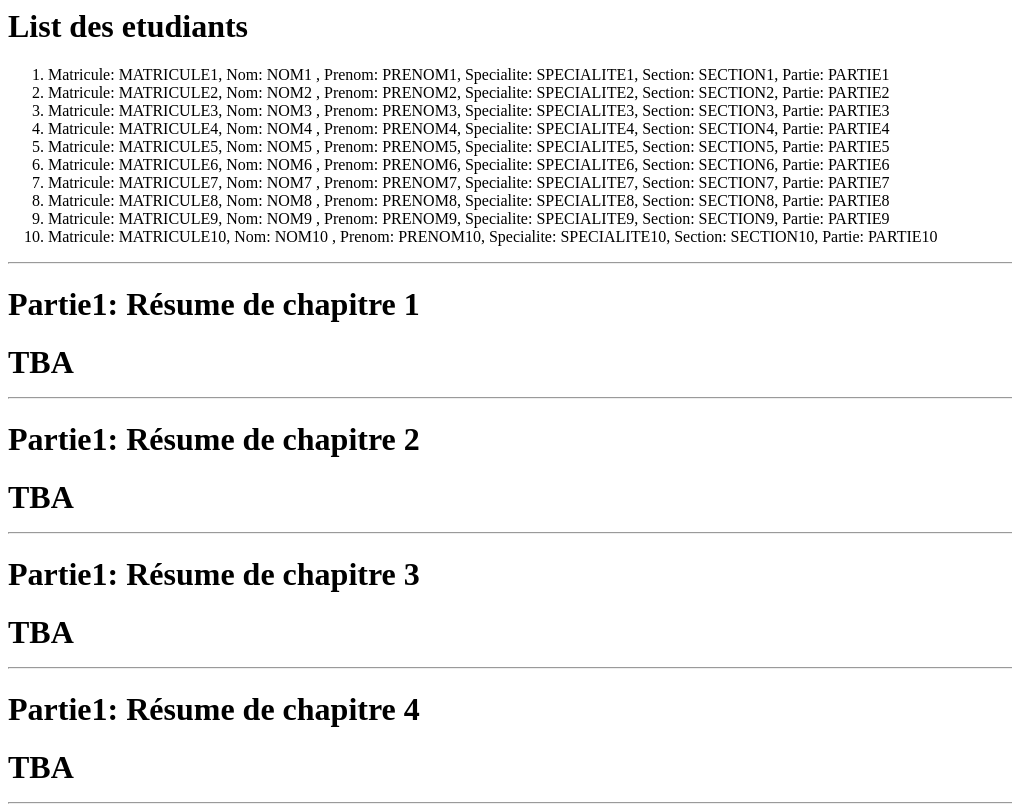
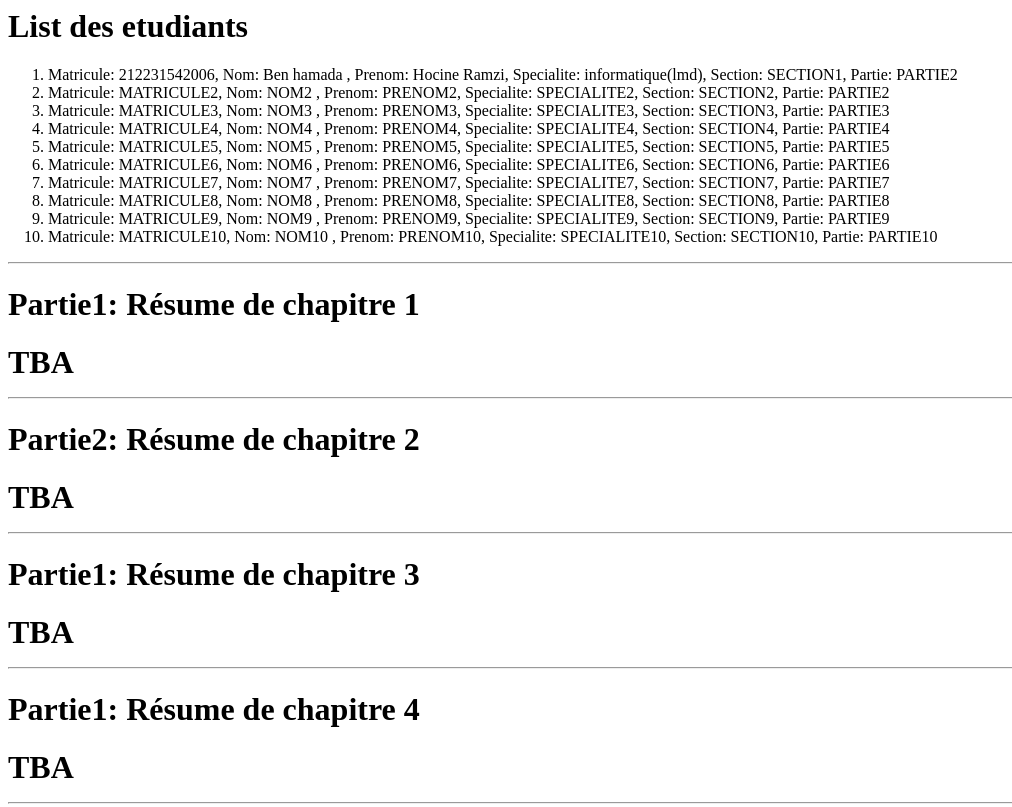
Before and after one commit to saffgh66/activite4, a plain HTML site: page index.html in a window 1280 px wide. Shown: the top 807 px of the page, without its empty margins (0-1012 px from the left). Drawn offline with Linux system fonts and the light colour scheme.

Commit message:
Update index.html

```diff
--- a/index.html
+++ b/index.html
@@ -7,7 +7,7 @@
 
 <h1> List des etudiants </h1>
 <ol>
-<li> Matricule: MATRICULE1, Nom: NOM1 , Prenom: PRENOM1, Specialite: SPECIALITE1, Section: SECTION1, Partie: PARTIE1
+<li> Matricule: 212231542006, Nom: Ben hamada , Prenom: Hocine Ramzi, Specialite: informatique(lmd), Section: SECTION1, Partie: PARTIE2
 <li> Matricule: MATRICULE2, Nom: NOM2 , Prenom: PRENOM2, Specialite: SPECIALITE2, Section: SECTION2, Partie: PARTIE2
 <li> Matricule: MATRICULE3, Nom: NOM3 , Prenom: PRENOM3, Specialite: SPECIALITE3, Section: SECTION3, Partie: PARTIE3
 <li> Matricule: MATRICULE4, Nom: NOM4 , Prenom: PRENOM4, Specialite: SPECIALITE4, Section: SECTION4, Partie: PARTIE4
@@ -30,7 +30,7 @@ TBA
 <hr>
 
 
-<h1> Partie1: Résume de chapitre 2 <h1>
+<h1> Partie2: Résume de chapitre 2 <h1>
 TBA
 <hr>
 
```
